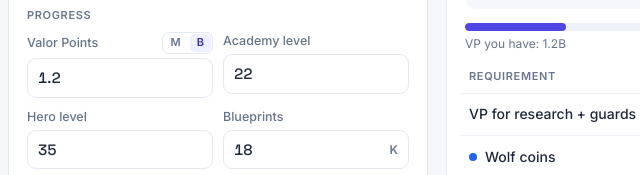
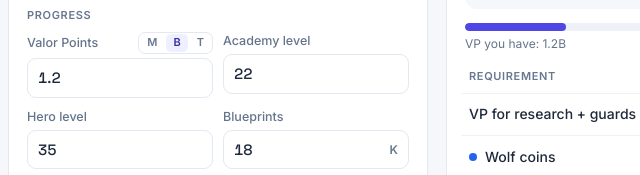
Before and after one commit to techmall-admin/SK-G2G8, a plain HTML site: page index.html in a window 1280 px wide. Shown: the part 288-463 px from the top of the page, 58-698 px from the left. Drawn offline with Linux system fonts and the light colour scheme.

Commit message:
Add T (trillions) unit to Valor Points
Co-Authored-By: Claude Opus 5.5 <noreply@anthropic.com>

```diff
--- a/index.html
+++ b/index.html
@@ -189,7 +189,7 @@ details li{margin:3px 0}
 
         <div class="group-label">Progress</div>
         <div class="fields">
-          <div class="f"><div class="lrow"><label for="vp">Valor Points</label><div class="seg" id="vp-unit" data-f="vp" role="group" aria-label="Valor Points unit"><button type="button" data-u="M" title="Millions">M</button><button type="button" data-u="B" title="Billions">B</button></div></div><div class="in"><input id="vp" type="number" min="0" step="any" inputmode="decimal"></div></div>
+          <div class="f"><div class="lrow"><label for="vp">Valor Points</label><div class="seg" id="vp-unit" data-f="vp" role="group" aria-label="Valor Points unit"><button type="button" data-u="M" title="Millions">M</button><button type="button" data-u="B" title="Billions">B</button><button type="button" data-u="T" title="Trillions">T</button></div></div><div class="in"><input id="vp" type="number" min="0" step="any" inputmode="decimal"></div></div>
           <div class="f"><label for="acc">Academy level</label><div class="in"><input id="acc" type="number" min="0" max="45" inputmode="numeric"></div></div>
           <div class="f"><label for="hero">Hero level</label><div class="in"><input id="hero" type="number" min="0" inputmode="numeric"></div></div>
           <div class="f"><label for="proj">Blueprints</label><div class="in"><input id="proj" type="number" min="0" step="any" inputmode="decimal"><span>K</span></div></div>
@@ -311,7 +311,7 @@ var SHOP={G5:{ld:4.66,fx:0,wc:30,dc:1.3,fc:0},
   G8:{ld:3474,fx:2214,wc:255,dc:2.6,fc:336.7}};
 
 // ---------- state ----------
-var SMALL={vp:'M',dragon:'K'}; // fields that can be typed in a unit 1000× smaller
+var UNITS={vp:{M:0.001,B:1,T:1000},dragon:{K:0.001,M:1}}; // typed unit → stored unit (VP in B, Dragon in M)
 function clone(o){return JSON.parse(JSON.stringify(o));}
 var EXAMPLE={clan:{rag:7},jumps:{G5:1,G6:1,G7:1,G8:3},plan:{target:8,left:12,log:[{w:150,d:1.1,needW:118,needD:0.9},{w:90,d:0.6,needW:118,needD:0.9}]},logDUnit:'M',vpUnit:'B',dragonUnit:'M',grade:4,vp:1.2,acc:22,hero:35,proj:18000,gold:100000,wolf:40,dragon:2,forest:0,wood:30,iron:25,stone:28,t:4,m:2,g:1,pct:0};
 var EMPTY={clan:{rag:1},jumps:{G5:1,G6:1,G7:1,G8:3},plan:{target:8,left:10,log:[]},logDUnit:'M',vpUnit:'B',dragonUnit:'M',grade:1,vp:0,acc:1,hero:1,proj:0,gold:0,wolf:0,dragon:0,forest:0,wood:0,iron:0,stone:0,t:0,m:0,g:0,pct:0};
@@ -380,7 +380,7 @@ for(var n=1;n<=8;n++){var b=document.createElement('button');b.type='button';b.c
   b.addEventListener('click',function(){S.grade=+this.dataset.n;S.t=0;S.m=0;S.g=0;S.pct=0;touch();renderAll();});chipsEl.appendChild(b);}
 
 FIELDS.forEach(function(id){document.getElementById(id).addEventListener('input',function(){var v=parseFloat(this.value),x=isNaN(v)?0:Math.max(v,0);
-  if(SMALL[id]&&S[id+'Unit']===SMALL[id])x=x/1000; // stored in the larger unit (VP in B, Dragon in M)
+  if(UNITS[id])x=x*(UNITS[id][S[id+'Unit']]||1);
   if(id==='proj')x=Math.round(x*1000);             // blueprints are typed in K, stored as a count
   S[id]=x;touch();renderResults();});});
 [].forEach.call(document.querySelectorAll('.seg[data-f]'),function(seg){seg.addEventListener('click',function(e){
@@ -636,8 +636,8 @@ document.getElementById('log-undo').addEventListener('click',function(){
 function renderInputs(){
   FIELDS.forEach(function(id){document.getElementById(id).value=S[id]||S[id]===0?S[id]:'';});
   document.getElementById('proj').value=+(S.proj/1000).toFixed(3);
-  Object.keys(SMALL).forEach(function(f){
-    document.getElementById(f).value=S[f+'Unit']===SMALL[f]?+(S[f]*1000).toFixed(3):S[f];
+  Object.keys(UNITS).forEach(function(f){
+    document.getElementById(f).value=+(S[f]/(UNITS[f][S[f+'Unit']]||1)).toPrecision(6);
     [].forEach.call(document.querySelectorAll('#'+f+'-unit button'),function(b){b.setAttribute('aria-pressed',b.dataset.u===S[f+'Unit']?'true':'false');});});
   [].forEach.call(chipsEl.children,function(c){c.setAttribute('aria-pressed',+c.dataset.n===S.grade?'true':'false');});
   updateFlag();
```
